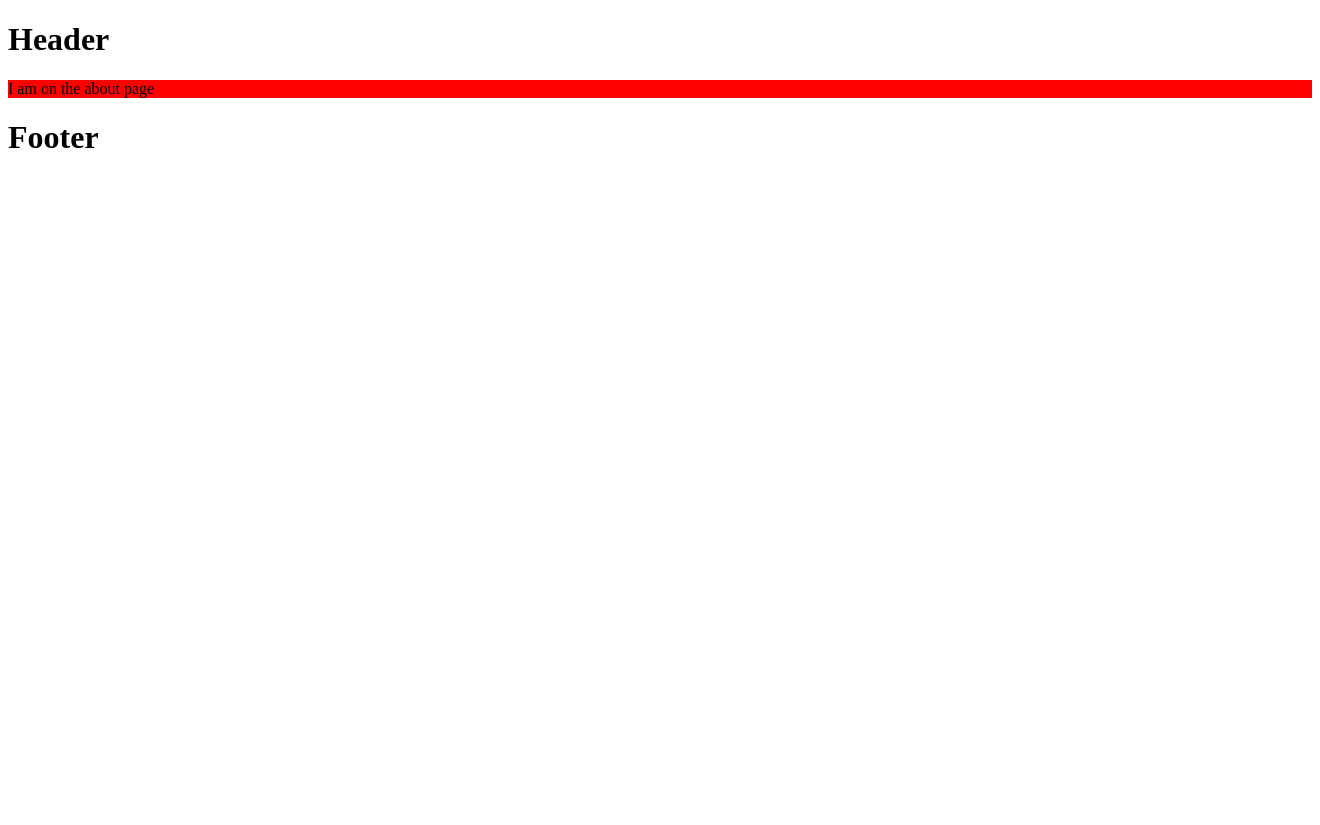
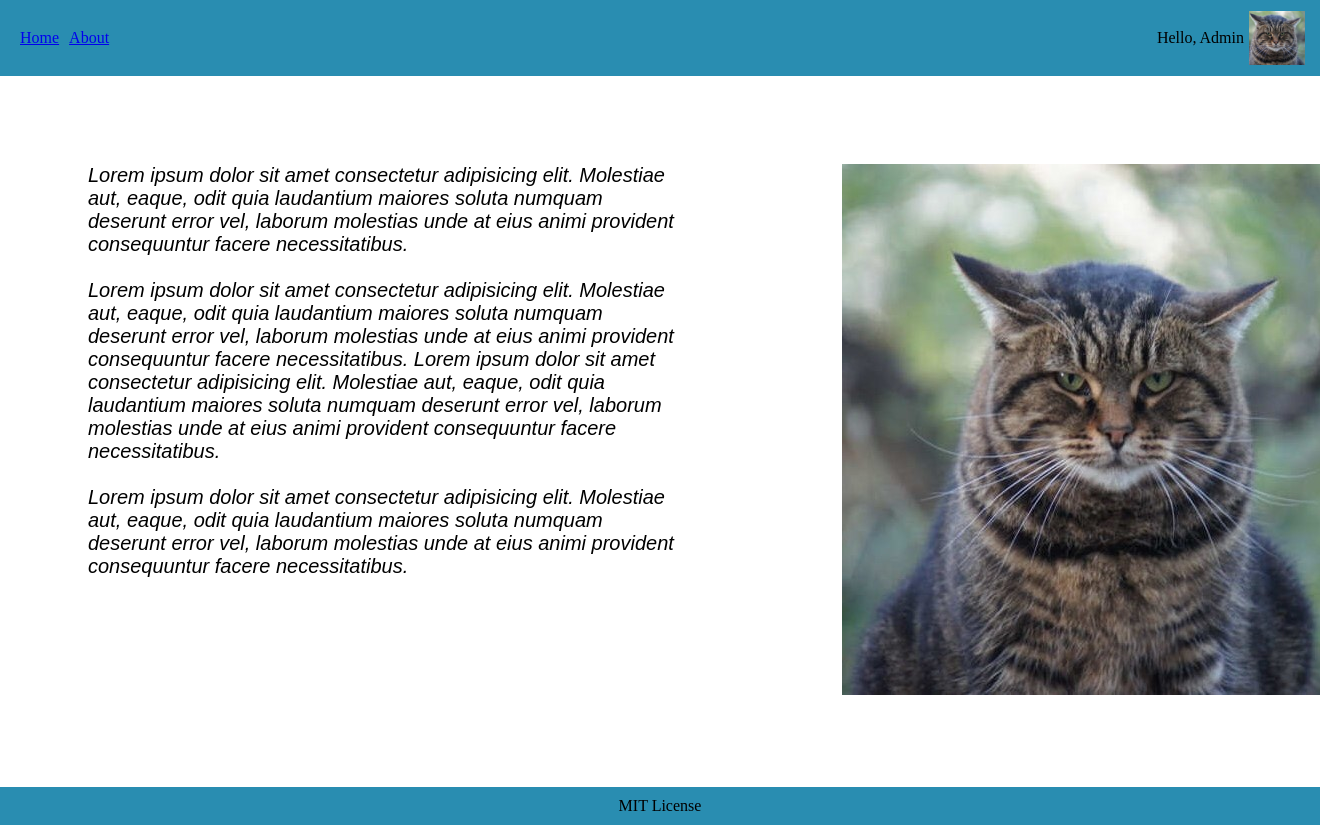
Before and after one commit to dlogushiv/SkillUP_course_Blog, a Django app: page /about/ in a window 1320 px wide. Before the commit the page ends 148 px from the top, so only its background shows below. Run offline with Django 3.2, Linux system fonts and the light colour scheme.

Commit message:
Lesson 5.8 - update pages+css according to design

```diff
--- a/core/views.py
+++ b/core/views.py
@@ -42,5 +42,5 @@ class HomeView(ListView):
     # queryset = Post.objects.values()
     queryset = Post.objects.values('title', 'body')
 
-    def get(self, request):
-        return super().get(request)
+    # def get(self, request):
+    #     return super().get(request)
--- a/static/css/style.css
+++ b/static/css/style.css
@@ -1,3 +1,100 @@
-.content {
-    background: red
+* {
+    margin: 0;
+    padding: 0;
 }
+
+p {
+    display: inline;
+}
+
+.wrapper {
+    display: flex;
+    flex-direction: column;
+    justify-content: space-between;
+    min-height: 100vh;
+}
+
+.header {
+    display: flex;
+    justify-content: space-between;
+    padding: 10px;
+    background-color: #298db1;
+    max-height: 7vh;
+    align-items: center;
+}
+
+.greeting{
+    display: flex;
+    align-items: center;
+}
+
+.menu {
+    display: flex;
+    list-style-type: none;
+}
+
+.menu-item {
+    margin-left: 10px;
+    height: 18px;
+}
+
+.avatar{
+    max-width: 7vh;
+    height: auto;
+    padding: 5px;
+}
+
+.about{
+    display: flex;
+    justify-content: space-between;
+    padding: 10px;
+    background-color: #ffffff;
+    align-items: flex-start;
+}
+.information{
+    font-family: Arial, Helvetica, sans-serif;
+    font-style: italic;
+    font-size: 20px;
+    margin: 5%;
+    padding: 1%;
+    max-width: 50%;
+}
+.photo{
+    margin: 5%;
+    padding: 1%;
+    max-width: 30%;
+}
+.posts {
+    display: flex;
+    flex-direction:row;
+    flex-wrap:wrap;
+}
+
+.post{
+    background-color: rgb(233, 160, 229);
+    display: flex;
+    flex-direction: column;
+    margin: 2%;
+    padding: 1%;
+    max-width:27.3%;
+}
+
+.post-img {
+    max-width: 100%;
+    height: auto;
+}
+.post-title {
+    font-size: 18px;
+    text-align: center;
+}
+.post-body {
+    font-size: 14px;
+}
+
+.footer{
+    display: flex;
+    justify-content: center;
+    padding: 10px;
+    background-color: #298db1;
+    max-height: 7vh;
+}
--- a/templates/base.html
+++ b/templates/base.html
@@ -12,12 +12,30 @@
 
 </head>
 <body>
-    <h1>Header</h1>
+<div class="wrapper">
+    <div class="header">
+        <ul class="menu">
+            <li class="menu-item"><a href="../home">Home</a></li>
+            <li class="menu-item"><a href="../about">About</a></li>
+        </ul>
+
+        <div class="user">
+            <div class="greeting">
+                Hello, Admin
+                <img class="avatar" src="{% static 'image/avatar.jpg' %}" alt="IMAGE ERROR">
+            </div>
+        </div>
+    </div>
 
     <div class="content">
         {% block content %}{% endblock content %}
     </div>
 
-    <h1>Footer</h1>
+
+    <div class="footer">
+        <p>MIT License</p>
+    </div>
+</div>
 </body>
+
 </html>
--- a/templates/core/about.html
+++ b/templates/core/about.html
@@ -2,7 +2,28 @@
 <!--<h2>Hello from my blog!</h2>-->
 
 {% extends 'base.html' %}
+{% load static %}
 
 {% block content %}
-    I am on the about page
+    <div class="about">
+        <div class="information">
+            <p>Lorem ipsum dolor sit amet consectetur adipisicing elit. Molestiae aut, eaque,
+                odit quia laudantium maiores soluta numquam deserunt error vel, laborum molestias unde at eius
+                animi provident consequuntur facere necessitatibus.</p>
+            <br></br>
+            <p>Lorem ipsum dolor sit amet consectetur adipisicing elit. Molestiae aut, eaque,
+                odit quia laudantium maiores soluta numquam deserunt error vel, laborum molestias unde at eius
+                animi provident consequuntur facere necessitatibus.</p>
+            <p>Lorem ipsum dolor sit amet consectetur adipisicing elit. Molestiae aut, eaque,
+                odit quia laudantium maiores soluta numquam deserunt error vel, laborum molestias unde at eius
+                animi provident consequuntur facere necessitatibus.</p>
+            <br></br>
+            <p>Lorem ipsum dolor sit amet consectetur adipisicing elit. Molestiae aut, eaque,
+                odit quia laudantium maiores soluta numquam deserunt error vel, laborum molestias unde at eius
+                animi provident consequuntur facere necessitatibus.</p>
+        </div>
+        <div class="photo">
+            <img src="{% static 'image/photo.jpg' %}" alt="IMAGE ERROR">
+        </div>
+    </div>
 {% endblock content%}
```
Also changed, not shown: templates/core/home.html (+27 -12 lines), static/image/avatar.jpg (added), static/image/photo.jpg (added), static/image/post_img-1.jpg (added).
